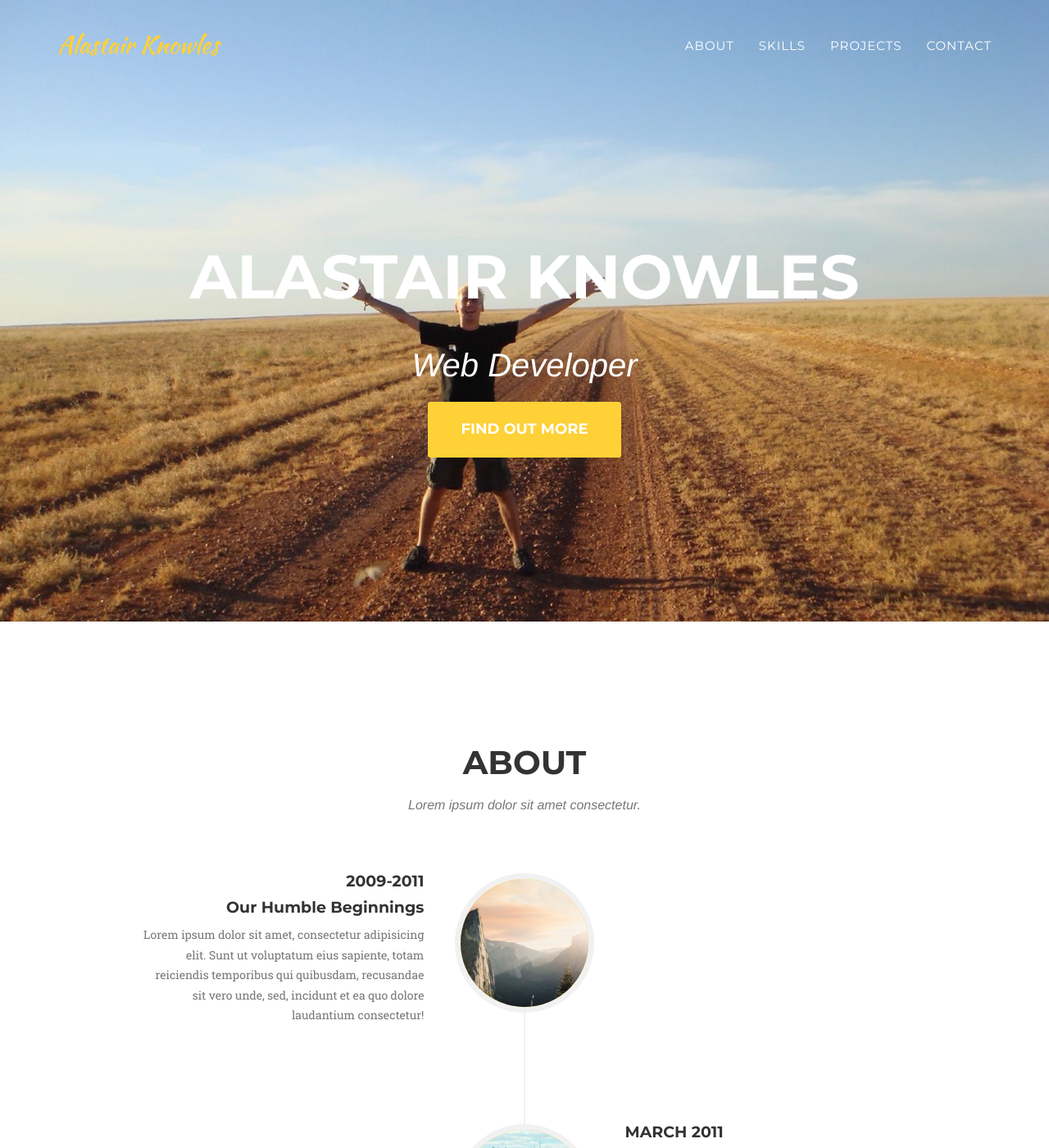
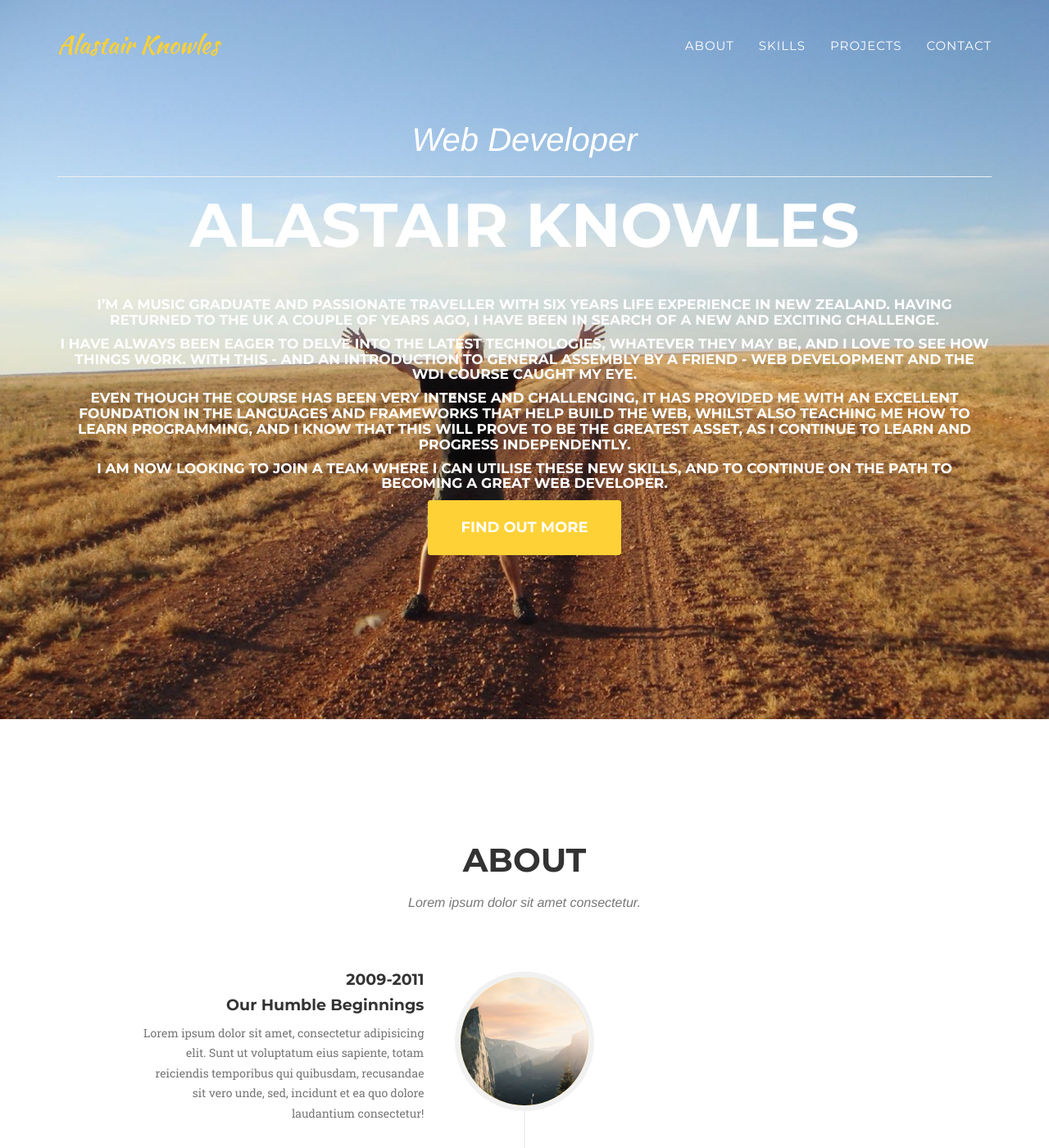
Before and after one commit to adjknowles/adjknowles.github.io, a Jekyll site: the page built from index.html, in a window 1280 px wide and 1400 px high. Shown: the whole window at 82% size. Built offline with Jekyll 4.4.1, drawn with Linux system fonts in a browser that asks for light colours; some web fonts are replaced.

Commit message:
Changed styling of header

```diff
--- a/_includes/css/agency.css
+++ b/_includes/css/agency.css
@@ -13,6 +13,10 @@ body {
 .profile-photo {
     vertical-align: middle;
     margin: 0 auto;
+}
+
+.about-text {
+    font-size: 17px;
 }
 
 .text-muted {
@@ -304,7 +308,7 @@ header .intro-text .intro-heading {
 
 @media(min-width:768px) {
     header .intro-text {
-        padding-top: 300px;
+        padding-top: 150px;
         padding-bottom: 200px;
     }
 
--- a/_includes/header.html
+++ b/_includes/header.html
@@ -44,9 +44,22 @@
     <header>
         <div class="container">
             <div class="intro-text">
+                <div class="intro-lead-in">Web Developer</div>
+                <hr>
                 <div class="intro-heading">Alastair Knowles</div>
-                <div class="intro-lead-in">Web Developer</div>
-                <a href="#services" class="page-scroll btn btn-xl">Find Out More</a>
+                <h5 class="about-text">
+                    I’m a music graduate and passionate traveller with six years life experience in New Zealand. Having returned to the UK a couple of years ago, I have been in search of a new and exciting challenge.
+                </h5>
+                <h5 class="about-text">
+                    I have always been eager to delve into the latest technologies, whatever they may be, and I love to see how things work. With this - and an introduction to General Assembly by a friend - Web Development and the WDI course caught my eye.
+                </h5>
+                <h5 class="about-text">
+                    Even though the course has been very intense and challenging, it has provided me with an excellent foundation in the languages and frameworks that help build the web, whilst also teaching me how to learn programming, and I know that this will prove to be the greatest asset, as I continue to learn and progress independently.
+                </h5>
+                <h5 class="about-text">
+                    I am now looking to join a team where I can utilise these new skills, and to continue on the path to becoming a great web developer.
+                </h5>
+                <a href="#about" class="page-scroll btn btn-xl">Find Out More</a>
             </div>
         </div>
     </header>
```
